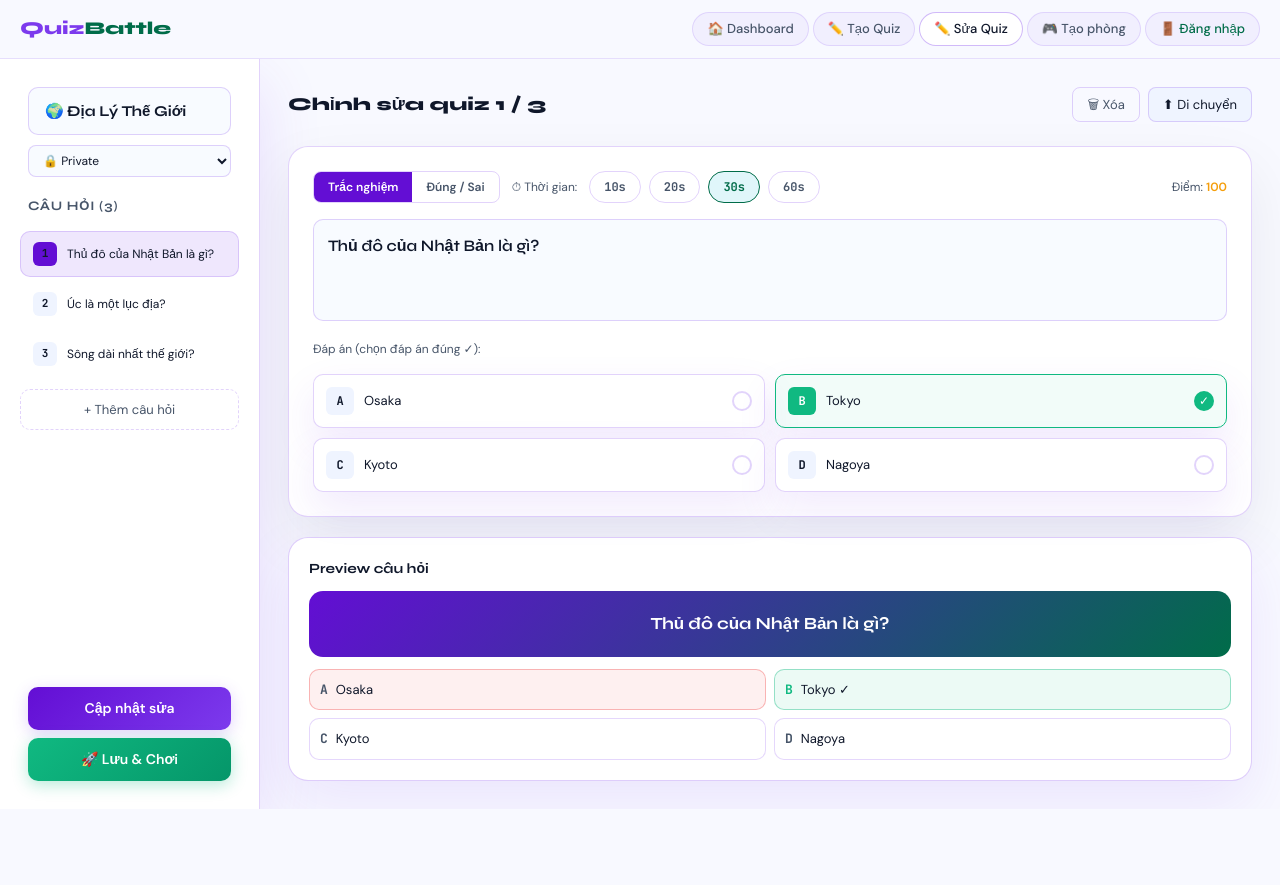
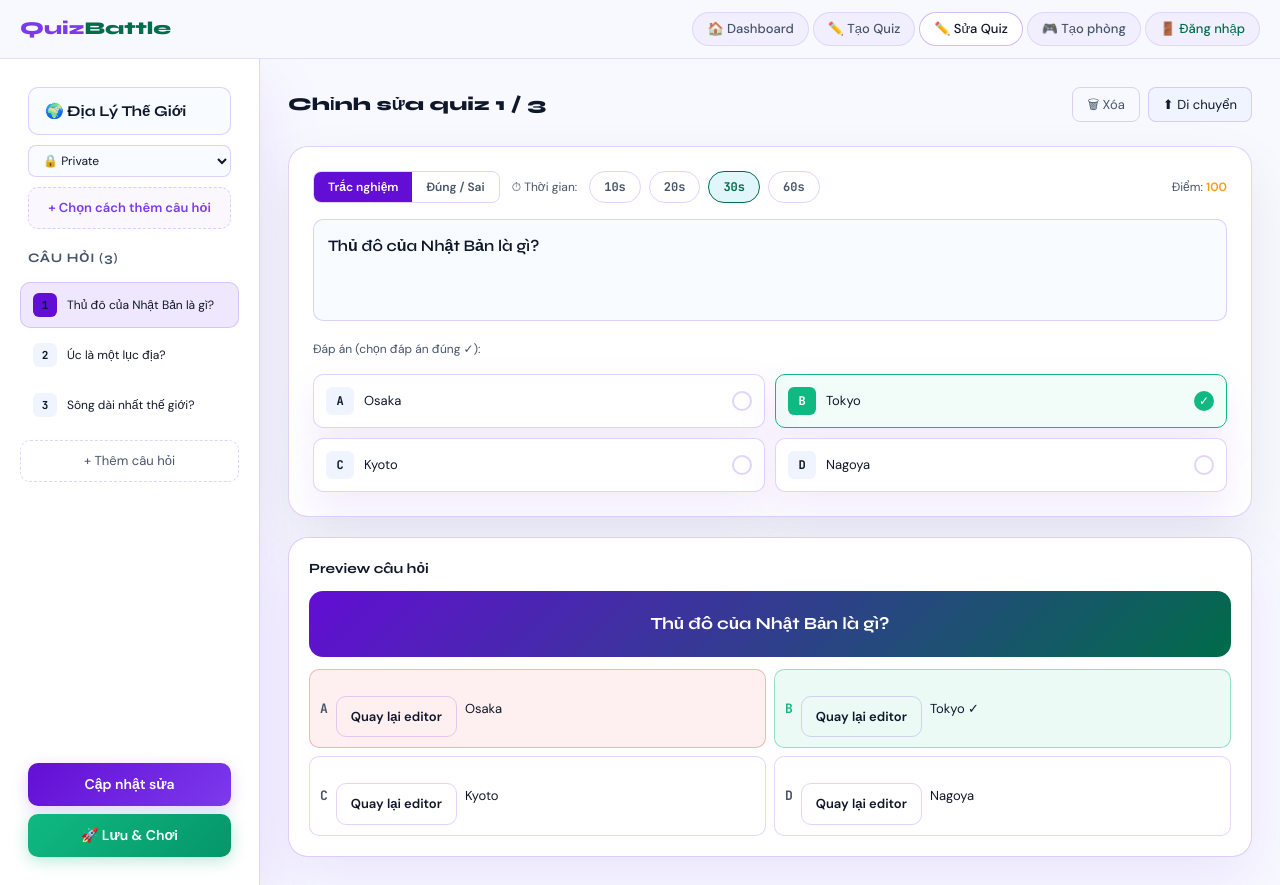
Before and after one commit to Congvinh2005/Quiz-battle, a Next.js app in the folder frontend/: page /editor/1 in a window 1280 px wide. Before the commit the page ends 809 px from the top, so only its background shows below. Built offline with nearby package versions, Linux system fonts and the light colour scheme; no server answers.

Commit message:
[FE] : Thêm nút câu hỏi

```diff
--- a/frontend/components/screens/QuizEditorScreen.tsx
+++ b/frontend/components/screens/QuizEditorScreen.tsx
@@ -159,6 +159,16 @@ export default function QuizEditorScreen({ quizId }: QuizEditorScreenProps) {
 
     setQuestions((current) => [...current, newQuestion]);
     setActiveIndex(questions.length);
+  };
+
+  const openSetupPanel = () => {
+    setSelectedSetupMode(null);
+    setImportFileName("");
+    setShowSetup(true);
+  };
+
+  const closeSetupPanel = () => {
+    setShowSetup(false);
   };
 
   const startWithMode = (mode: SetupMode) => {
@@ -384,6 +394,9 @@ export default function QuizEditorScreen({ quizId }: QuizEditorScreenProps) {
               <option value="public">🌍 Public</option>
             </select>
           </div>
+          <button className="editor-setup-btn" onClick={openSetupPanel} type="button">
+            + Chọn cách thêm câu hỏi
+          </button>
         </div>
 
         <div className="es-title">Câu hỏi ({questions.length})</div>
@@ -505,6 +518,12 @@ export default function QuizEditorScreen({ quizId }: QuizEditorScreenProps) {
                   key={letters[index]}
                 >
                   <span className="preview-letter">{letters[index]}</span>
+
+            <div className="setup-actions">
+              <button className="setup-back-btn" onClick={closeSetupPanel} type="button">
+                Quay lại editor
+              </button>
+            </div>
                   <span className="preview-option-text">
                     {option || `Đáp án ${letters[index]}`} {isCorrect ? "✓" : ""}
                   </span>
--- a/frontend/styles/editor.css
+++ b/frontend/styles/editor.css
@@ -143,6 +143,28 @@
   cursor: pointer;
 }
 
+.setup-actions {
+  margin-top: 16px;
+  display: flex;
+  justify-content: flex-end;
+}
+
+.setup-back-btn {
+  border: 1px solid var(--border2);
+  border-radius: 10px;
+  padding: 10px 14px;
+  background: transparent;
+  color: var(--text);
+  font-weight: 700;
+  cursor: pointer;
+  font-family: "DM Sans", sans-serif;
+}
+
+.setup-back-btn:hover {
+  border-color: var(--primary);
+  color: var(--primary-light);
+}
+
 .editor-mode-badge {
   padding: 6px 10px;
   border-radius: 999px;
@@ -172,6 +194,26 @@
   display: flex;
   gap: 8px;
   margin-top: 10px;
+}
+
+.editor-setup-btn {
+  width: 100%;
+  margin-top: 10px;
+  padding: 10px 12px;
+  border: 1px dashed var(--border2);
+  border-radius: 10px;
+  background: rgba(124, 58, 237, 0.04);
+  color: var(--primary-light);
+  font-size: 13px;
+  font-weight: 700;
+  cursor: pointer;
+  transition: all 0.2s;
+  font-family: "DM Sans", sans-serif;
+}
+
+.editor-setup-btn:hover {
+  border-color: var(--primary);
+  background: rgba(124, 58, 237, 0.08);
 }
 
 .editor-select {
@@ -600,6 +642,10 @@
     grid-template-columns: 1fr;
   }
 
+  .setup-actions {
+    justify-content: center;
+  }
+
   .editor-sidebar {
     border-right: none;
     border-bottom: 1px solid var(--border);
```
